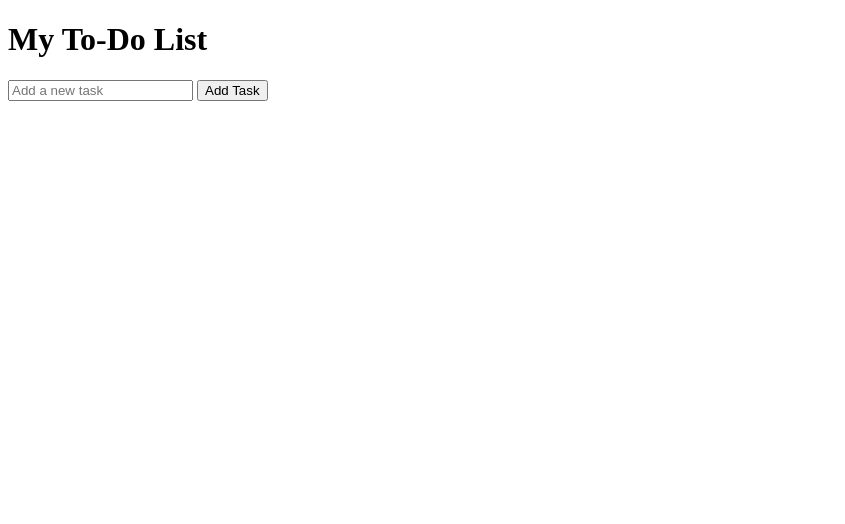
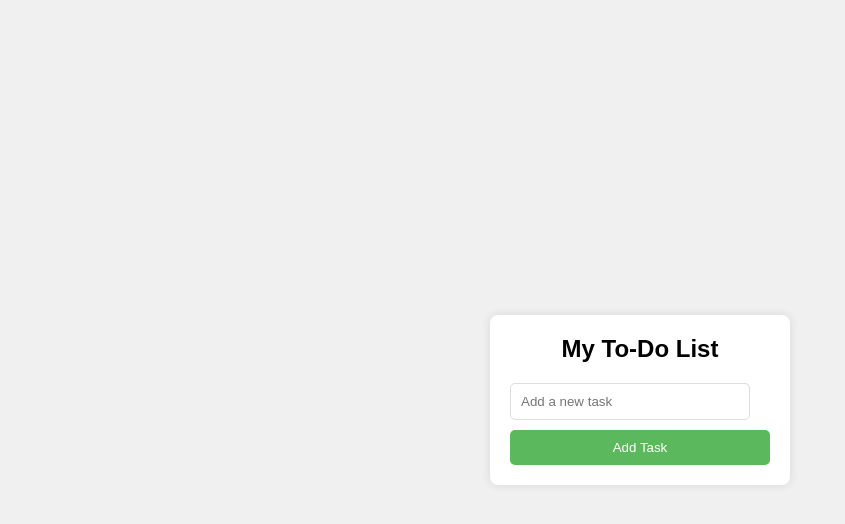
Before and after one commit to Sneka1301/DemoProject, a plain HTML site: page index.html in a window 1280 px wide. Shown: the whole page, without its empty margins (0-845 px from the left). Drawn offline with Linux system fonts and the light colour scheme.

Commit message:
New File is added

```diff
--- a/index.html
+++ b/index.html
@@ -4,7 +4,7 @@
     <meta charset="UTF-8">
     <meta name="viewport" content="width=device-width, initial-scale=1.0">
     <title>To-Do List</title>
-    <link rel="stylesheet" href="style.css">
+    <link rel="stylesheet" href="todo.css">
 </head>
 <body>
     <div class="todo-container">
```
